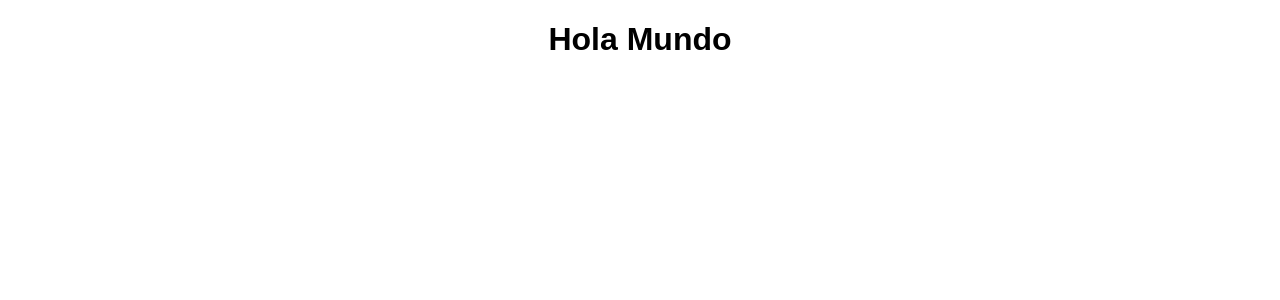
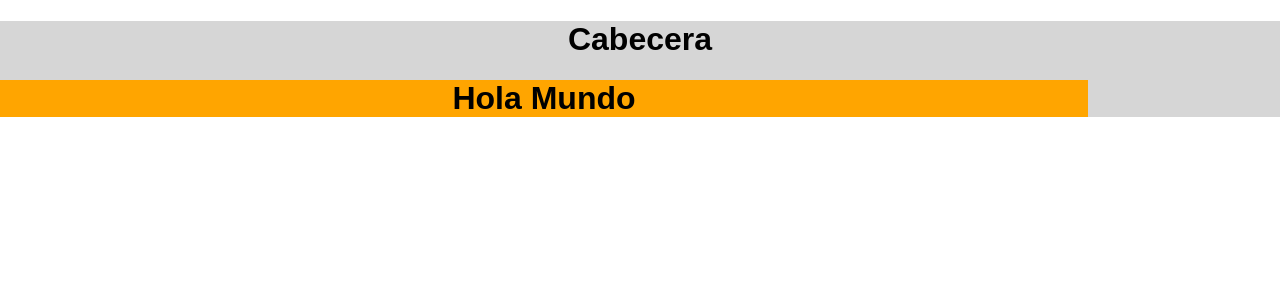
Before and after one commit to JesusRMZ03/01-project-React, a React (Create React App) app: page / in a window 1280 px wide. Shown: the top 300 px of the page. Built offline with nearby package versions, Linux system fonts and the light colour scheme.

Commit message:
Construyendo el header

```diff
--- a/src/App.css
+++ b/src/App.css
@@ -1,11 +1,12 @@
 .App {
   text-align: center;
+  align-items: center;
   background-color: #cccc;
 }
 
 .Content{
-  height: 85%;
-  width: 100%;
-  background-color: white;
+  height: 100%;
+  width: 85%;
+  background-color: orange;
 
 }
--- a/src/App.js
+++ b/src/App.js
@@ -4,6 +4,10 @@ import './App.css';
 function App() {
   return (
     <div className="App">
+      <header>
+        <h1>Cabecera</h1>
+        <nav></nav>
+      </header>
       <div className="Content">
         <h1>Hola Mundo</h1>
       </div>
```
